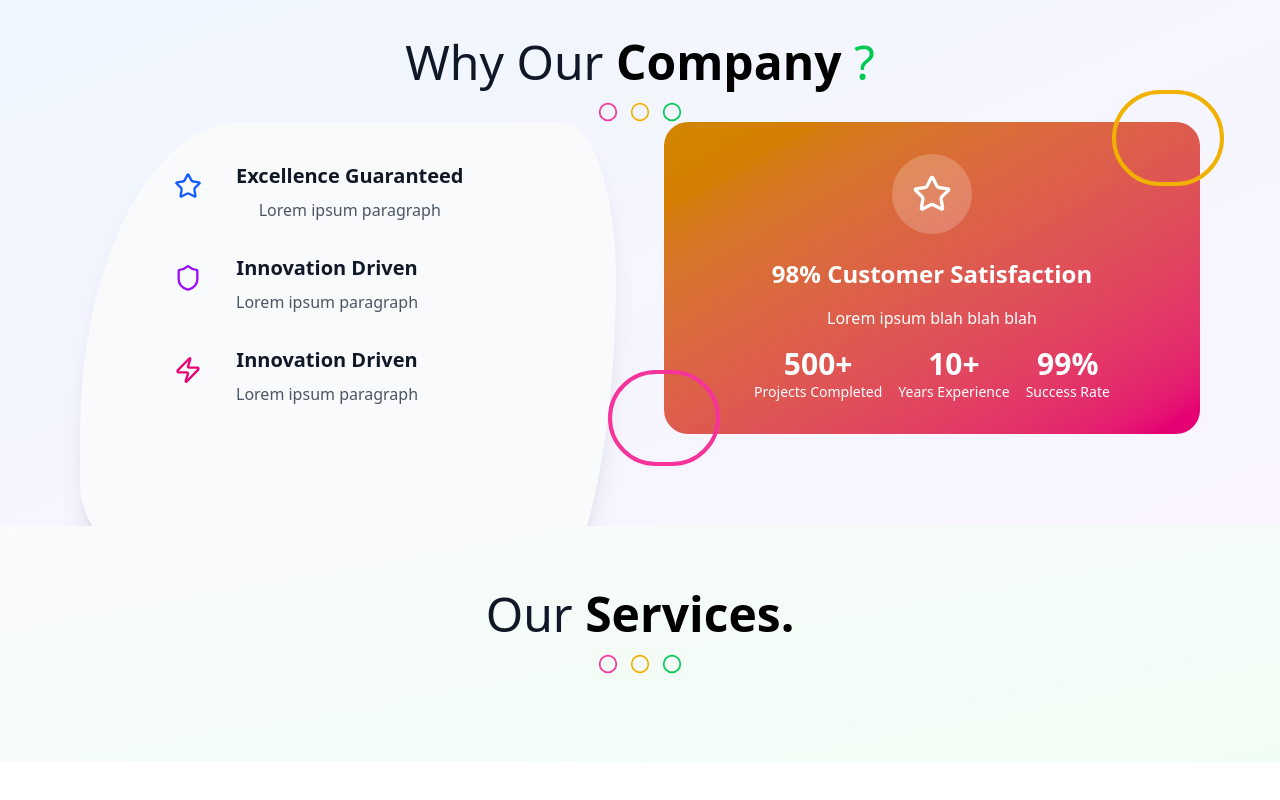
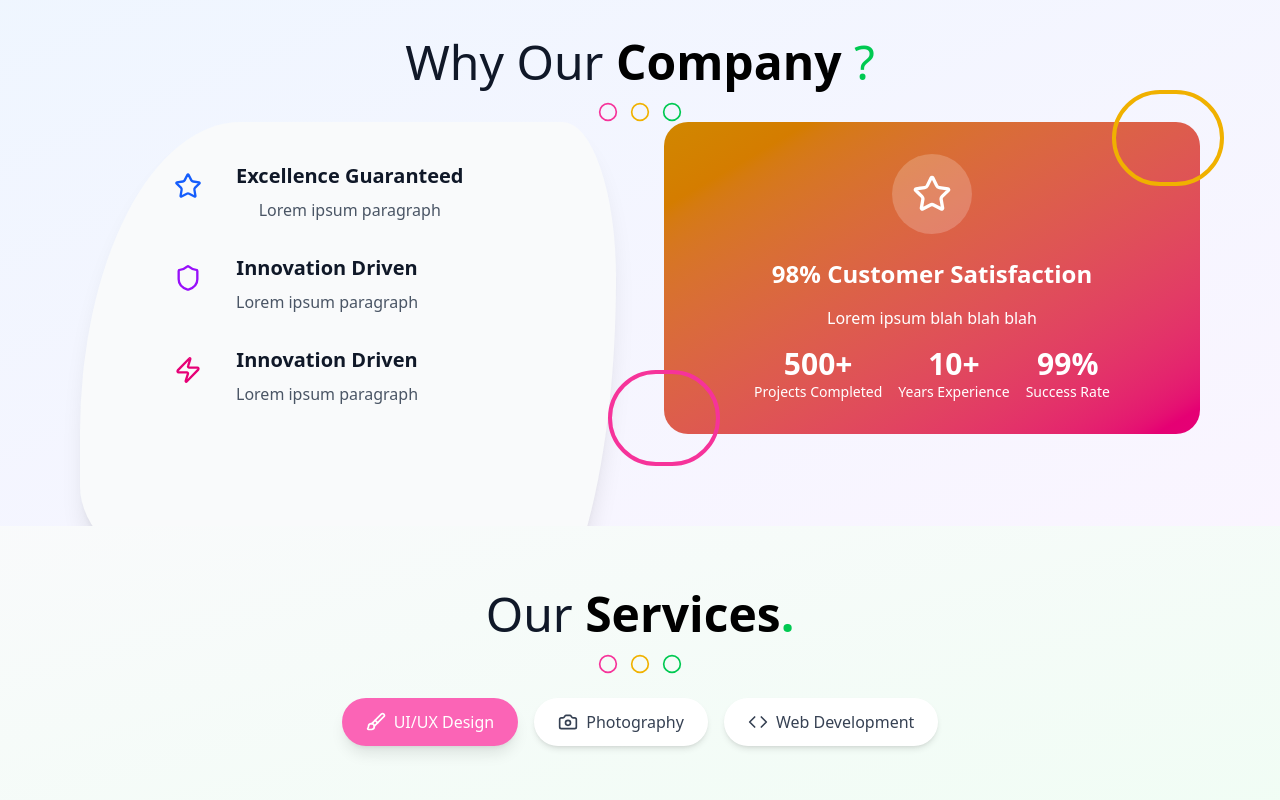
Before and after one commit to pinkx-xlink/tailwindcss-experiment, a React (Vite) app in the folder bank_modern_app/: page / in a window 1280 px wide. Shown: the part 1322-2122 px from the top of the page. Before the commit the page ends 2084 px from the top, so only its background shows below. Built offline with nearby package versions, Linux system fonts and the light colour scheme.

Commit message:
Update the '.' text color to green, and map the service array, creating a button w/ corresponding icon for each service

```diff
--- a/bank_modern_app/src/components/Services.jsx
+++ b/bank_modern_app/src/components/Services.jsx
@@ -54,7 +54,7 @@ const Services = () => {
                         text-gray-900'>
                             Our{" "}
                             <span className='font-bold text-black'>
-                                Services<span>.</span>
+                                Services<span className='text-green-500'>.</span>
                             </span>
                         </h2>
                         <div className='flex justify-center gap-3 mt-4'>
@@ -65,6 +65,29 @@ const Services = () => {
                     </div>
                 </div>
             </div>
+            <div className='flex flex-wrap gap-3 sm:gap-4 mb-8
+            sm:mb-12 justify-center'
+            data-aos='fade-up'
+            data-aos-delay='100'>
+                {services.map((ser) => (
+                    <button
+                    key={ser.id}
+                    onClick={() => setActiveService(ser.id)}
+                    className={`px-4 py-2 sm:px-6 sm:py-3 rounded-full
+                    font-medium flex items-center gap-2 transition-all
+                    text-sm sm:text-base ${
+                        activeService === ser.id
+                        ? `${ser.color} text-white shadow-lg`
+                        : `bg-white text-gray-700 shadow-md
+                        hover:shadow-lg`
+                    }`}
+                    data-aos='fade-up'
+                    data-aos-delay={ser.id * 100}>
+                        {ser.icon}
+                        {ser.title}
+                    </button>
+                ))}
+            </div>
         </div>
     </section>
   )
```
